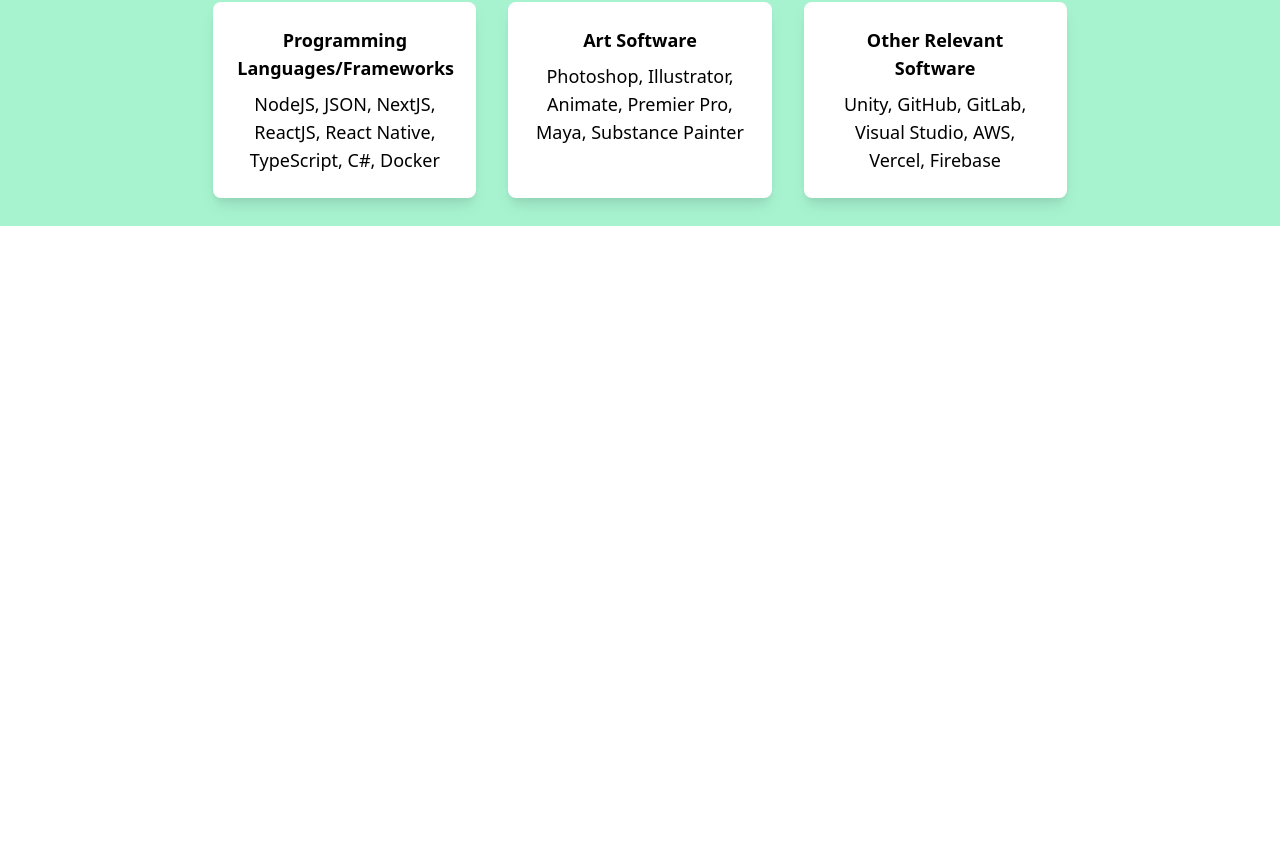
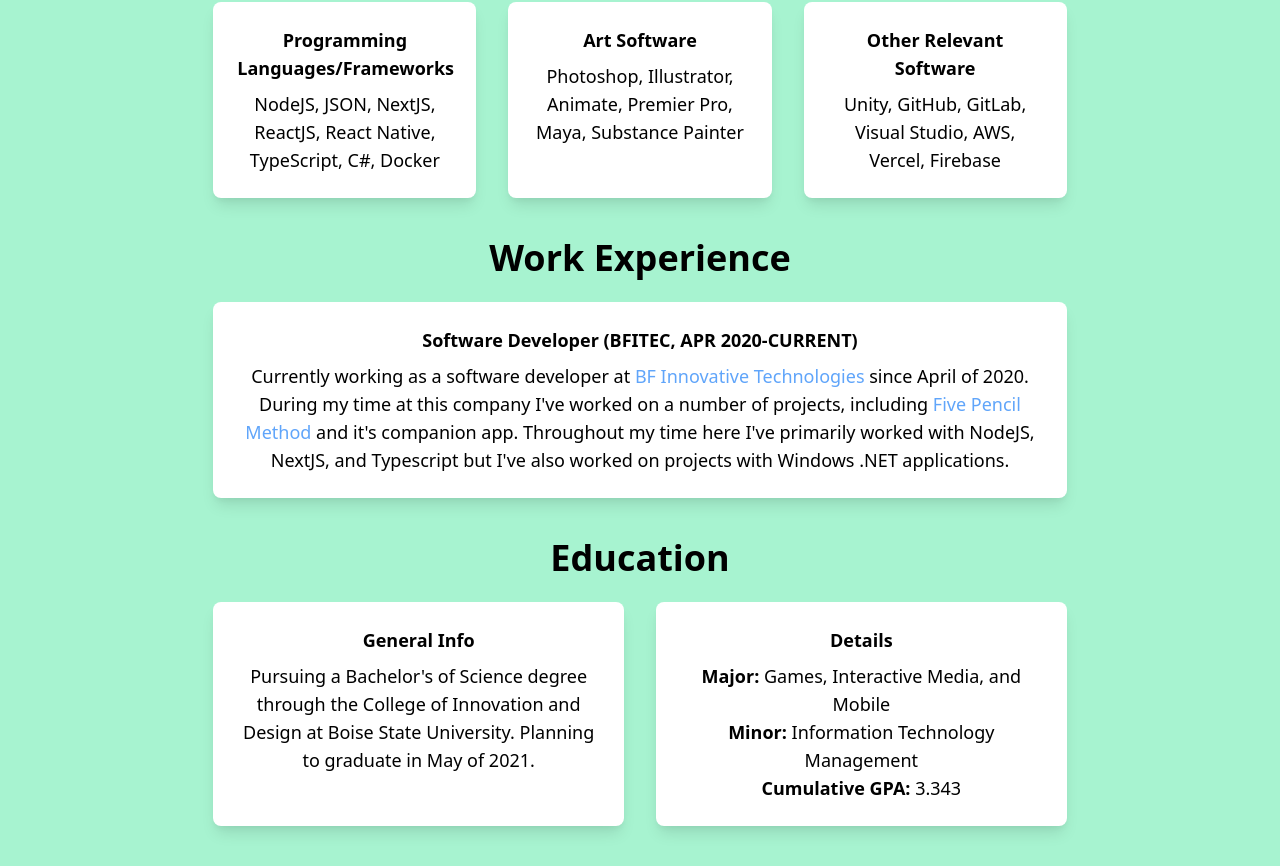
Before and after one commit to jaxmerius/Portfolio-Site, a Next.js app: page / in a window 1280 px wide. Shown: the part 574-1440 px from the top of the page. Before the commit the page ends 812 px from the top, so only its background shows below. Built offline with nearby package versions, Linux system fonts and the light colour scheme.

Commit message:
more home content and magnifying glasses

```diff
--- a/pages/art.js
+++ b/pages/art.js
@@ -10,7 +10,9 @@
   return (
     <div className="h-full">
       <Favicon />
-      <Nav currentPage="Art" />
+      <div className="relative z-50">
+        <Nav currentPage="Art" />
+      </div>
       <div className="bg-green-200 h-full">
         {showModal ? (
           <>
@@ -42,7 +44,7 @@
             {ArtData.map((img) => {
               var source = "/art/" + img.name;
               return (
-                <div className="bg-white rounded-lg shadow-lg p-4 sm:p-6">
+                <div className="bg-white rounded-lg shadow-lg p-4 sm:p-6 relative inline-block z-0">
                   <div className="text-center text-base sm:text-2xl">
                     {img.title}
                   </div>
@@ -55,7 +57,17 @@
                       setShowModal(true);
                     }}
                   />
+
                   <div className="text-center">{img.description}</div>
+                  <img
+                    src="/magnify.png"
+                    alt="magnify"
+                    className="absolute bottom-1.5 sm:bottom-2 right-1.5 sm:right-2 w-4 sm:w-6 cursor-pointer"
+                    onClick={() => {
+                      setModalImg(img.name);
+                      setShowModal(true);
+                    }}
+                  />
                 </div>
               );
             })}
--- a/pages/index.js
+++ b/pages/index.js
@@ -3,12 +3,12 @@
 
 export default function Overview() {
   return (
-    <div className="h-full sm:h-screen">
+    <div className="h-full">
       <Favicon />
       <Nav currentPage="Overview" />
       <div className="bg-green-200 h-full">
         <div className="flex justify-center">
-          <div className="grid grid-cols-1 sm:grid-cols-5 gap-4 sm:gap-0 pt-32 sm:pt-36 w-2/3 font-bold text-sm sm:text-lg">
+          <div className="grid grid-cols-1 sm:grid-cols-5 gap-4 sm:gap-0 pt-32 sm:pt-36 w-2/3 text-sm sm:text-lg">
             <div className="sm:col-span-2">
               <img src="/hey.png" alt="hey" className="w-3/4 mx-auto" />
             </div>
@@ -62,6 +62,65 @@
             </div>
           </div>
         </div>
+        <div className="flex justify-center pb-10">
+          <div className="w-2/3 text-center">
+            <div className="text-4xl font-bold">Work Experience</div>
+            <div className="grid gap-8 text-sm sm:text-lg mt-6">
+              <div className="bg-white rounded-lg shadow-lg p-4 sm:p-6">
+                <div className="font-bold">
+                  Software Developer (BFITEC, APR 2020-CURRENT)
+                </div>
+                <div className="mt-2">
+                  Currently working as a software developer at
+                  <a
+                    href="https://bfitec.com"
+                    className="text-blue-400 hover:text-blue-500"
+                  >
+                    {" "}
+                    BF Innovative Technologies{" "}
+                  </a>
+                  since April of 2020. During my time at this company I've
+                  worked on a number of projects, including
+                  <a
+                    href="https://www.fivepencilmethod.com/"
+                    className="text-blue-400 hover:text-blue-500"
+                  >
+                    {" "}
+                    Five Pencil Method{" "}
+                  </a>
+                  and it's companion app. Throughout my time here I've primarily
+                  worked with NodeJS, NextJS, and Typescript but I've also
+                  worked on projects with Windows .NET applications.
+                </div>
+              </div>
+            </div>
+          </div>
+        </div>
+        <div className="flex justify-center pb-10">
+          <div className="w-2/3 text-center">
+            <div className="text-4xl font-bold">Education</div>
+            <div className="grid sm:grid-cols-2 gap-8 text-sm sm:text-lg mt-6">
+              <div className="bg-white rounded-lg shadow-lg p-4 sm:p-6">
+                <div className="font-bold">General Info</div>
+                <div className="mt-2">
+                  Pursuing a Bachelor's of Science degree through the College of
+                  Innovation and Design at Boise State University. Planning to
+                  graduate in May of 2021.
+                </div>
+              </div>
+              <div className="bg-white rounded-lg shadow-lg p-4 sm:p-6">
+                <div className="font-bold">Details</div>
+                <div className="mt-2">
+                  <b>Major: </b> Games, Interactive Media, and Mobile
+                  <br />
+                  <b>Minor: </b> Information Technology Management
+                  <br />
+                  <b>Cumulative GPA: </b> 3.343
+                </div>
+              </div>
+            </div>
+          </div>
+        </div>
       </div>
     </div>
   );
```
Also changed, not shown: public/magnify.png (added).
